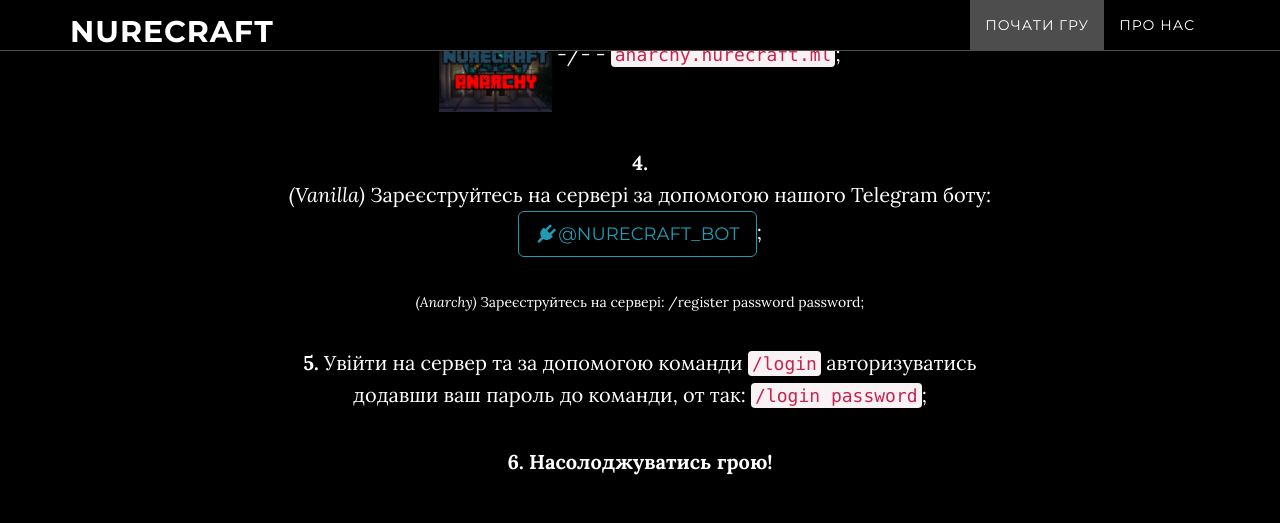
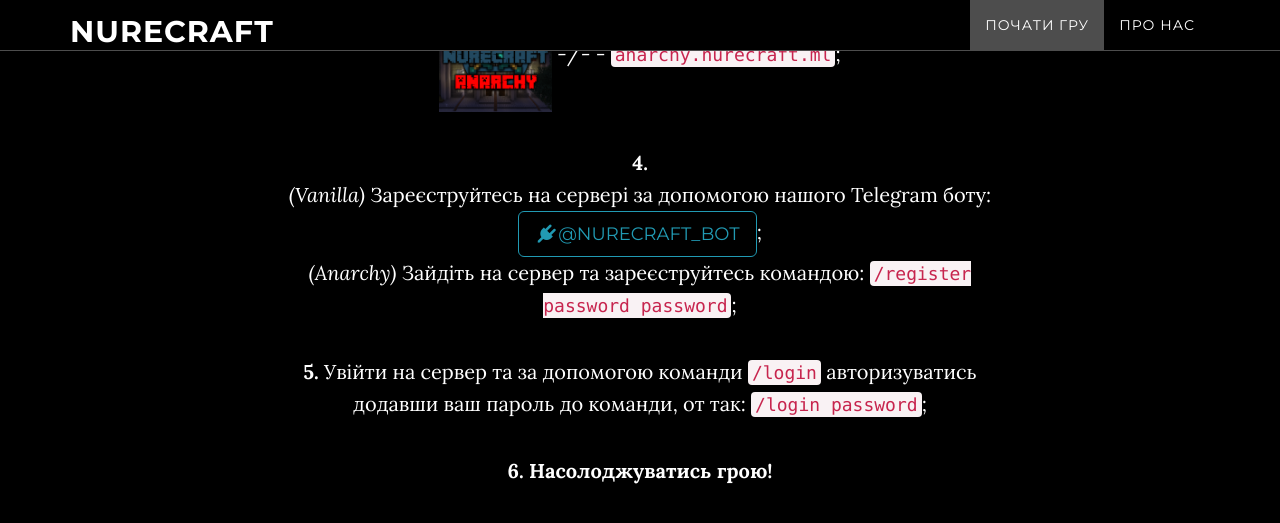
Before and after one commit to nurecraft/nurecraft.github.io, a Jekyll site: the page built from index.html, in a window 1280 px wide and 900 px high, scrolled down 1626 px, cut to the strip 0-709 px from the top of the window. Shown: the top 523 px of the strip. Built offline with Jekyll 4.4.1, drawn with Linux system fonts in a browser that asks for light colours.

Commit message:
Fix 4 step of About.html

```diff
--- a/_includes/about.html
+++ b/_includes/about.html
@@ -22,8 +22,8 @@
                 </p>
                 <p id="anarchy-players"></p>
                 <p><b>4.</b><br />
-                    <i>(Vanilla)</i> Зареєструйтесь на сервері за допомогою нашого Telegram боту: <a href="https://t.me/nurecraft_bot?start=register" target="_blank" class="btn btn-default btn-lg" ><i class="fa fa-plug fa-fw"></i>@nurecraft_bot</a>;</p>
-                    <i>(Anarchy)</i> Зареєструйтесь на сервері: <span>/register password password</span>;</p>
+                    <i>(Vanilla)</i> Зареєструйтесь на сервері за допомогою нашого Telegram боту: <a href="https://t.me/nurecraft_bot?start=register" target="_blank" class="btn btn-default btn-lg" ><i class="fa fa-plug fa-fw"></i>@nurecraft_bot</a>;<br />
+                    <i>(Anarchy)</i> Зайдіть на сервер та зареєструйтесь командою: <code>/register password password</code>;</p>
                 <p><b>5.</b> Увійти на сервер та за допомогою команди <code>/login</code> авторизуватись додавши ваш пароль до команди, от так: <code>/login password</code>;</p>
                 <p><b>6. Насолоджуватись грою!</b></p>
                 </p>
```
